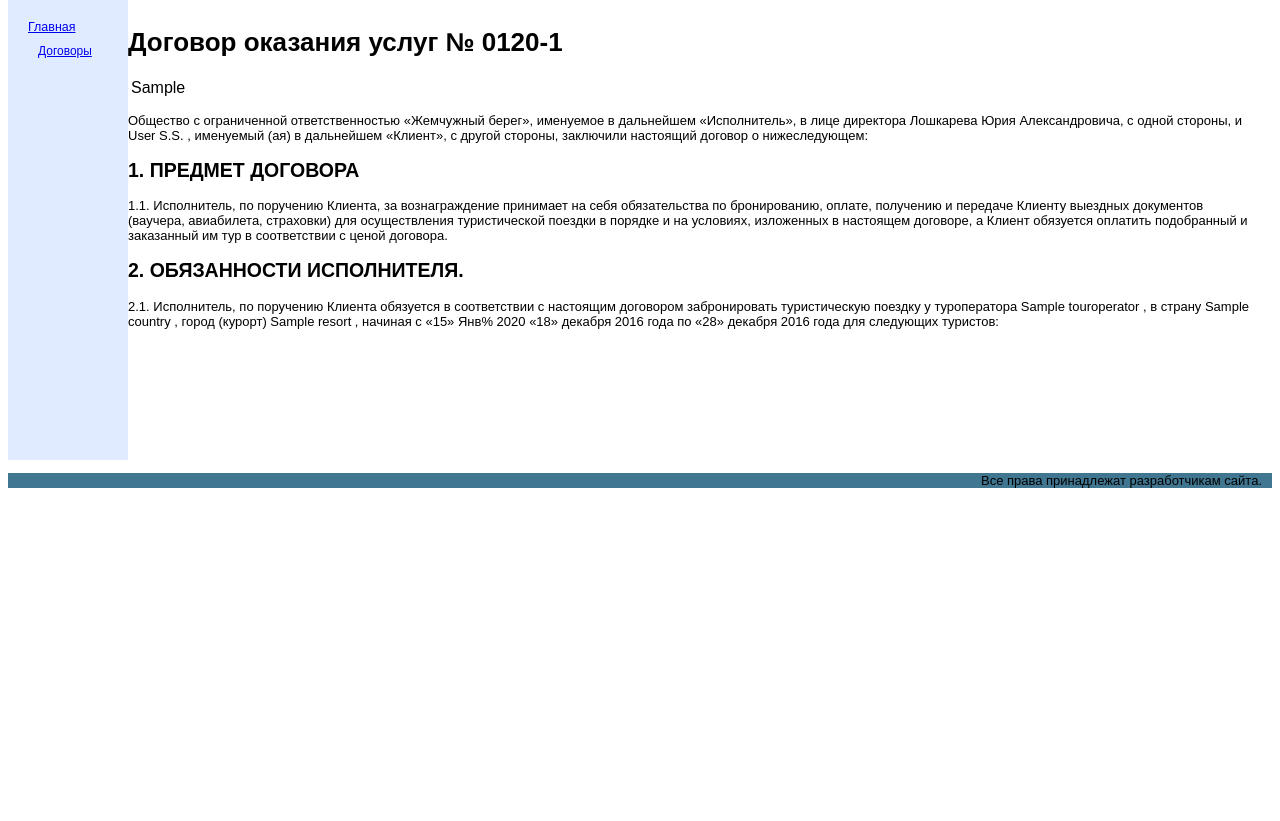
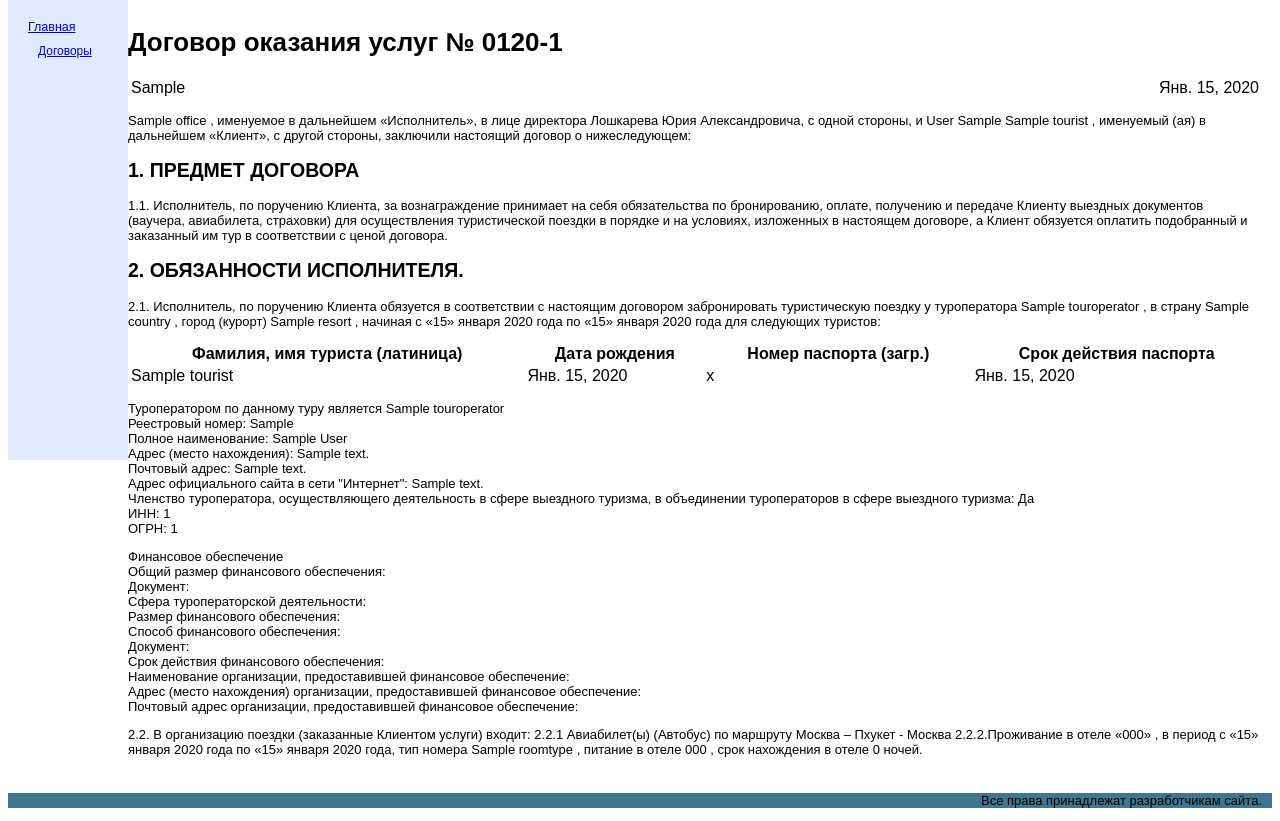
Before and after one commit to Muravey1980/django_project, a Django app: template yurjin_tour/templates/yurjin_tour/contract_detail.html in a window 1280 px wide. Shown: the part 108-929 px from the top of the page. Before the commit the page ends 596 px from the top, so only its background shows below. Run offline with Django 3.2, Linux system fonts and the light colour scheme; the template is opened without the code that fills it: values that come from a table or form of the project are taken from there, others are empty; tables that the repository leaves empty hold one stand-in row (values such as "Sample post").

Commit message:
2016-11-17

```diff
--- a/yurjin_tour/models.py
+++ b/yurjin_tour/models.py
@@ -3,6 +3,14 @@ import datetime
 
 
 # Create your models here.
+class TourAgency(models.Model):
+    class Meta:
+        verbose_name = "Турагентство"
+        verbose_name_plural = "Турагентства"
+
+    country_name = models.CharField(max_length=200, verbose_name="Название")
+
+
 class Country(models.Model):
     class Meta:
         verbose_name = "Страна"
@@ -41,7 +49,7 @@ class TourOperator(models.Model):
     tourpom_member = models.BooleanField(verbose_name='Является членом ассоциации  "ТУРПОМОЩЬ"')
     inn = models.DecimalField(max_digits=12, decimal_places=0, verbose_name="ИНН")
     ogrn = models.DecimalField(max_digits=13, decimal_places=0, verbose_name="ОГРН")
-    #assurer
+    #assurer_name
 
     def __str__(self):
         return self.operator_name
@@ -94,6 +102,7 @@ class Office(models.Model):
     office_name = models.CharField(max_length=200, verbose_name="Наименование")
     office_adddress = models.CharField(max_length=200, verbose_name="Адрес")
     office_city = models.CharField(max_length=50, verbose_name="Город")
+    #office_chief_r = models.CharField(max_length=200, verbose_name="В лице кого")
 
     def __str__(self):
         return self.office_name
@@ -119,9 +128,11 @@ class Tourist(models.Model):
     tourist_last_name = models.CharField(max_length=200, verbose_name="Фамилия")
     tourist_first_name = models.CharField(max_length=200, verbose_name="Имя")
     tourist_mid_name = models.CharField(max_length=200, verbose_name="Отчество")
+    tourist_birthdate = models.DateField(verbose_name="Дата рождения")
     tourist_passport = models.CharField(max_length=200, verbose_name="Паспорт РФ")
     tourist_international_passport = models.CharField(max_length=200, verbose_name="Загранпаспорт")
     tourist_international_name = models.CharField(max_length=200, verbose_name="Имя как в загранпаспорте")
+    tourist_international_passport_date_of_expiry=models.DateField(verbose_name="Срок действия загранпаспорта")
     tourist_email = models.EmailField(blank=True, null=True, verbose_name="e-mail")
 
 
@@ -164,7 +175,7 @@ class Contract(models.Model):
     signatory = models.ForeignKey(Manager, models.PROTECT, related_name='contract_signatory', blank=True, null=True, verbose_name="Подписант")
     tourist_list = models.ManyToManyField(Tourist, related_name='tourist_list', verbose_name="Список туристов")
 
-    tour_orepator = models.ForeignKey(TourOperator, models.PROTECT, blank=True, null=True, verbose_name="Туроператор")
+    tour_operator = models.ForeignKey(TourOperator, models.PROTECT, blank=True, null=True, verbose_name="Туроператор")
     resort =  models.ForeignKey(Resort, models.PROTECT, blank=True, null=True, verbose_name="Курорт")
 
     hotel_name = models.CharField(blank=True, max_length=200, verbose_name="Название отеля")
@@ -185,7 +196,8 @@ class Contract(models.Model):
     def __str__(self):
         return 'Договор №' + self.contract_date.strftime('%m%y') + '-' + str(self.contract_num) + ' от ' + str(self.contract_date) + ' - ' + str(self.client)
 
-
+    def hotel_nights(self):
+        return (self.hotel_finish_date-self.hotel_begin_date).days
 
 
 
--- a/yurjin_tour/templates/yurjin_tour/contract_print.html
+++ b/yurjin_tour/templates/yurjin_tour/contract_print.html
@@ -1,23 +1,71 @@
 <h1>Договор оказания услуг № {{contract.contract_date|date:"my" }}-{{contract.contract_num}}</h1>
-<table>
-<tr><td>{{ contract.office.office_city }}</td><td></td></tr>
+<table width="100%">
+<tr><td>{{ contract.office.office_city }}</td><td align="right">{{contract.contract_date}}</td></tr>
 </table>
-<p>Общество с ограниченной ответственностью  «Жемчужный берег», именуемое в дальнейшем «Исполнитель», в лице директора Лошкарева Юрия Александровича, с одной стороны, и
-{{contract.client}}
+<p>{{contract.office.office_name}}
+, именуемое в дальнейшем «Исполнитель», в лице директора Лошкарева Юрия Александровича, с одной стороны, и
+{{contract.client.tourist_last_name}} {{contract.client.tourist_first_name}} {{contract.client.tourist_mid_name}}
 , именуемый (ая) в дальнейшем «Клиент», с другой стороны, заключили настоящий договор о нижеследующем:</p>
 <h2>1. ПРЕДМЕТ ДОГОВОРА</h2>
 <p>1.1. Исполнитель, по поручению Клиента, за вознаграждение  принимает на себя обязательства  по бронированию, оплате, получению и передаче Клиенту выездных документов (ваучера, авиабилета, страховки) для осуществления туристической поездки в порядке и на условиях, изложенных в настоящем договоре, а Клиент обязуется оплатить подобранный и заказанный им тур в соответствии с ценой договора.</p>
 <h2>2. ОБЯЗАННОСТИ ИСПОЛНИТЕЛЯ.</h2>
 <p>2.1. Исполнитель, по поручению Клиента обязуется в соответствии с настоящим договором забронировать туристическую   поездку у туроператора
-{{contract.tour_orepator}}
+{{contract.tour_operator}}
 , в страну
 {{contract.resort.country}}
 , город (курорт)
 {{contract.resort}}
 , начиная с
-{{contract.tour_begin_date|date:"«d» M% Y" }}
-«18» декабря  2016
- года по
- «28» декабря 2016
-
- года для следующих туристов:</p>
+{{contract.tour_begin_date|date:"«d» E Y" }}
+года по
+{{contract.tour_finish_date|date:"«d» E Y" }}
+года для следующих туристов:</p>
+<table width="100%">
+<tr><th>Фамилия, имя туриста (латиница)</th><th>Дата рождения</th><th>Номер паспорта (загр.)</th><th>Срок действия паспорта</th></tr>
+{% for tourist in contract.tourist_list.all %}
+    <tr><td>{{ tourist.tourist_international_name }}</td><td>{{ tourist.tourist_birthdate }}</td><td>{{ tourist.tourist_international_passport }}</td><td>{{ tourist.tourist_international_passport_date_of_expiry }}</td></tr>
+{% endfor %}
+</table>
+<p>Туроператором по данному туру является
+{{contract.tour_operator.short_name}}<br>
+Реестровый номер:
+{{contract.tour_operator.registry_num}}<br>
+Полное наименование:
+{{contract.tour_operator.full_name}}<br>
+Адрес (место нахождения):
+{{contract.tour_operator.fact_address}}<br>
+Почтовый адрес:
+{{contract.tour_operator.post_address}}<br>
+Адрес официального сайта в сети "Интернет":
+{{contract.tour_operator.www_address}}<br>
+Членство туроператора, осуществляющего деятельность в сфере выездного туризма, в объединении туроператоров в сфере выездного туризма:
+{{ contract.tour_operator.tourpom_member|yesno:"Да,Нет" }}<br>
+ИНН:
+{{contract.tour_operator.inn}}<br>
+ОГРН:
+{{contract.tour_operator.ogrn}}</p>
+<p>Финансовое обеспечение<br>
+Общий размер финансового обеспечения:<br>
+Документ:<br>
+Сфера туроператорской деятельности:<br>
+Размер финансового обеспечения:<br>
+Способ финансового обеспечения:<br>
+Документ:<br>
+Срок действия финансового обеспечения:<br>
+Наименование организации, предоставившей финансовое обеспечение:<br>
+Адрес (место нахождения) организации, предоставившей финансовое обеспечение:<br>
+Почтовый адрес организации, предоставившей финансовое обеспечение:
+</p>
+<p>2.2. В организацию поездки (заказанные Клиентом услуги) входит:
+2.2.1 Авиабилет(ы) (Автобус)  по маршруту Москва – Пхукет - Москва
+2.2.2.Проживание в отеле
+«{{contract.hotel_name}}»
+, в период с
+{{ contract.hotel_begin_date|date:"«d» E Y" }}
+года по
+{{ contract.hotel_finish_date|date:"«d» E Y" }}
+года, тип номера
+{{ contract.room_type }}
+, питание в отеле
+{{ contract.board }}
+, срок нахождения в отеле {{contract.hotel_nights}} ночей.
```
Also changed, not shown: yurjin_tour/migrations/0030_tourist_tourist_birthdate.py (added), yurjin_tour/migrations/0031_auto_20161117_0822.py (added), yurjin_tour/migrations/0032_tourist_tourist_international_passport_date_of_expiry.py (added), yurjin_tour/migrations/0033_auto_20161117_0924.py (added).
